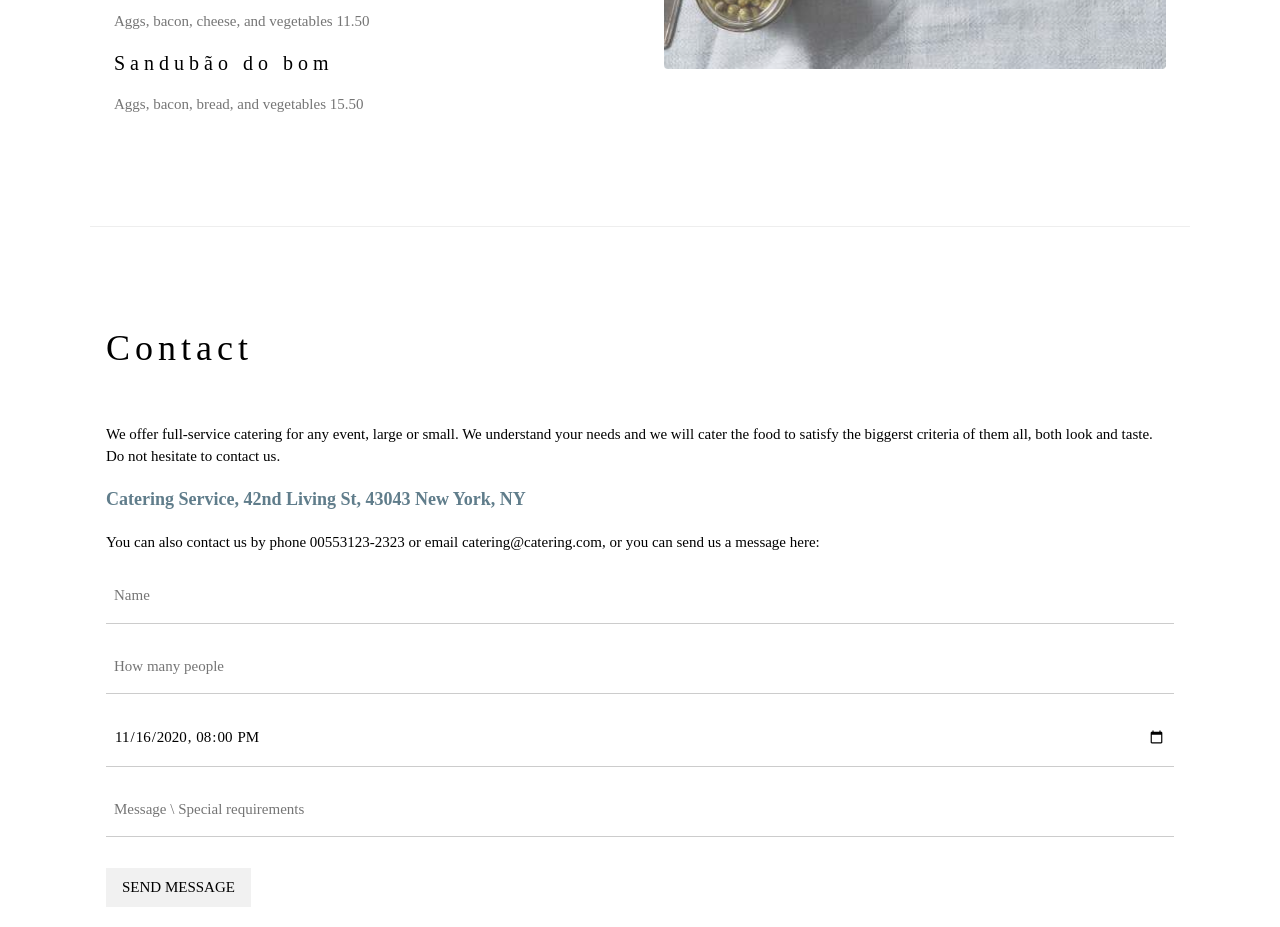
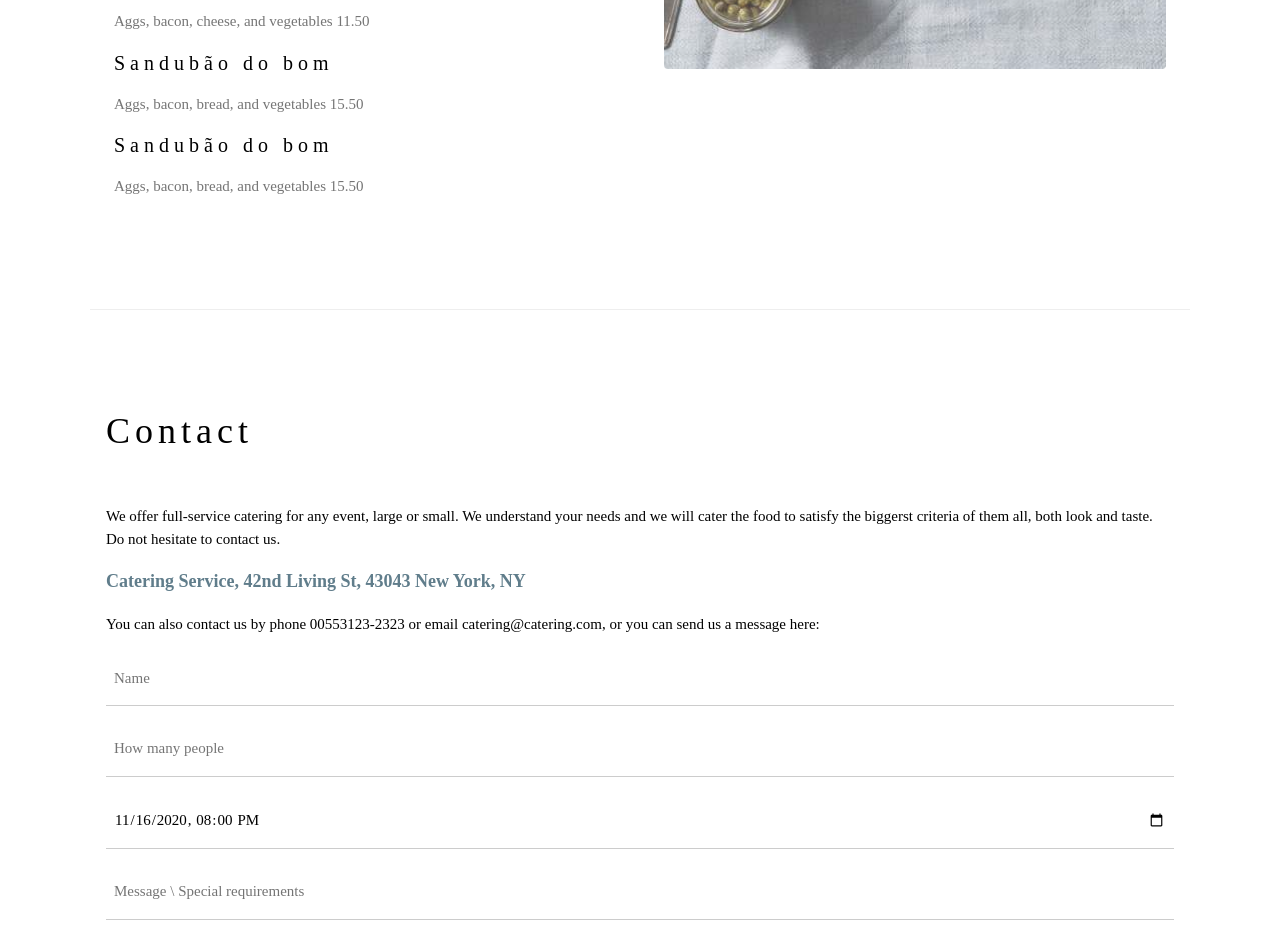
Before and after one commit to ArthurMarianoNeto/MyWebsite, a website: page index.html in a window 1280 px wide. Shown: the part 2220-3147 px from the top of the page. Drawn offline with nearby package versions, Linux system fonts and the light colour scheme.

Commit message:
Alteração qualquer

```diff
--- a/index.html
+++ b/index.html
@@ -80,6 +80,9 @@ h1, h2, h3, h4, h5, h6 {
 
       <h4>Sandubão do bom </h4>
       <p class="w3-text-grey">Aggs, bacon, bread, and vegetables 15.50</p>
+
+      <h4>Sandubão do bom </h4>
+      <p class="w3-text-grey">Aggs, bacon, bread, and vegetables 15.50</p>
     </div>
 
     <div class="w3-col l6 w3-padding-large">
```
